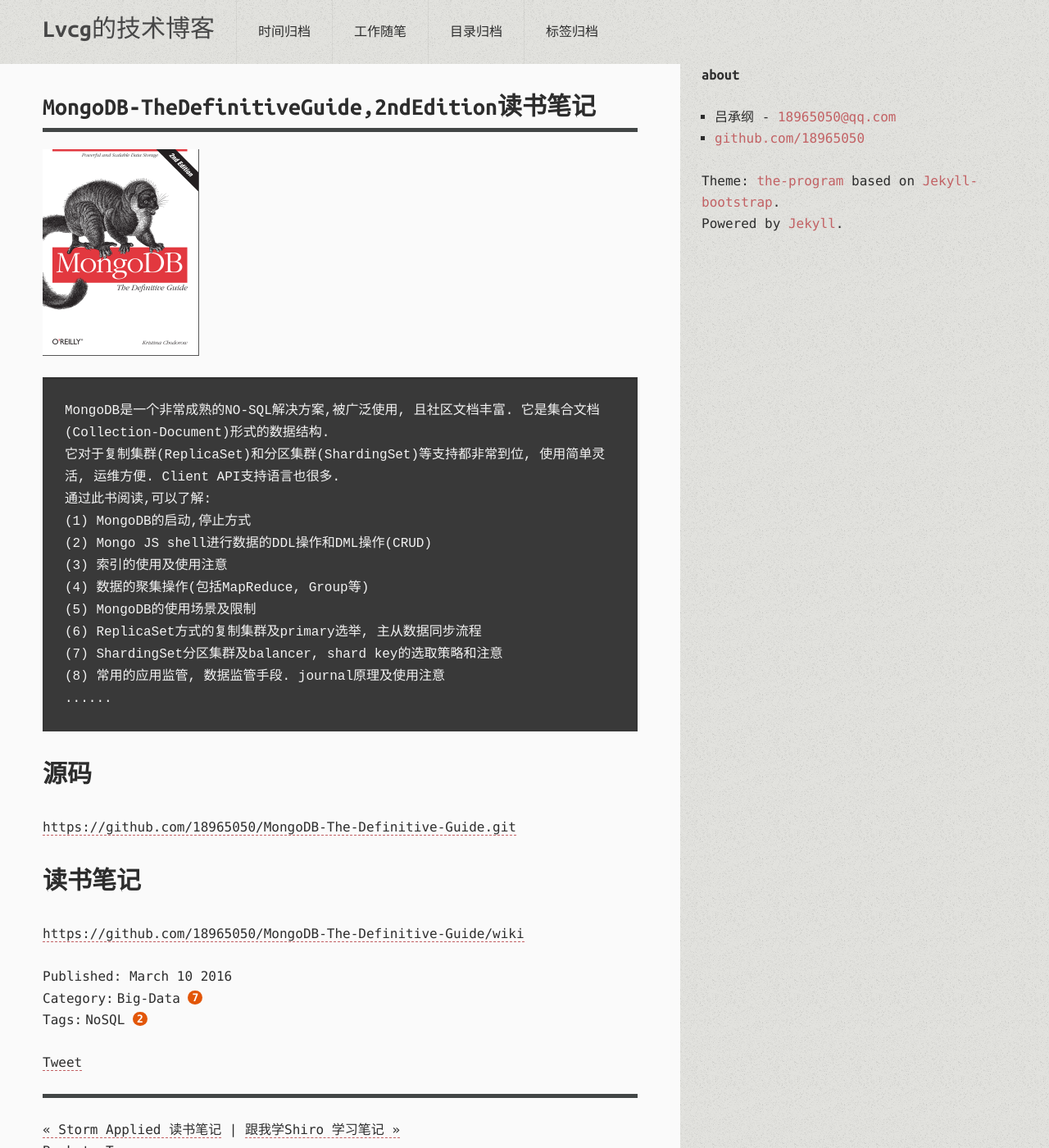
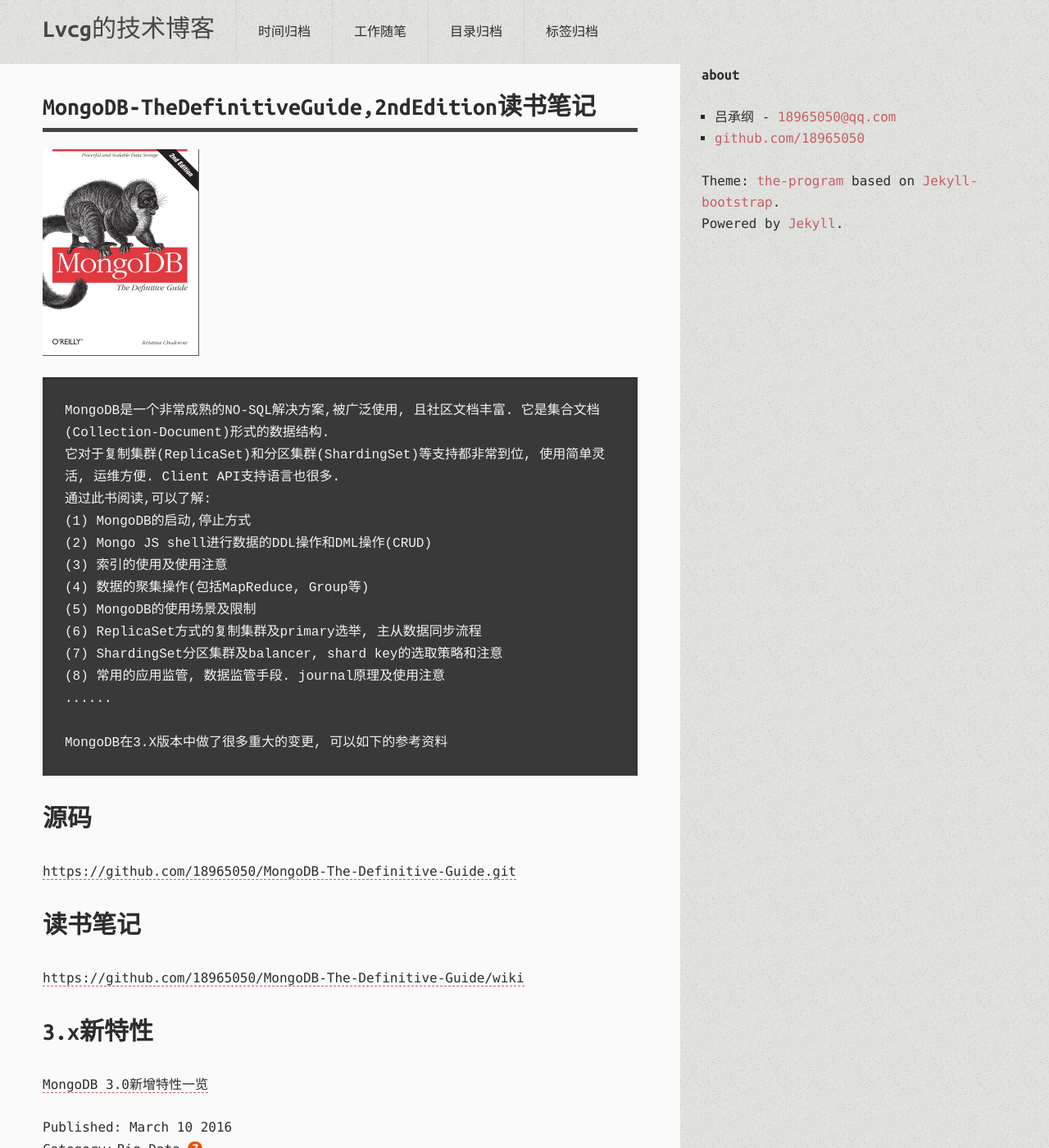
Before and after one commit to 18965050/18965050.github.io, a Jekyll site: the page built from _posts/2016-03-10-mongodbthedefinitiveguide.md, in a window 1280 px wide and 1400 px high. Shown: the whole window at 82% size. Built offline with Jekyll 4.4.1, drawn with Linux system fonts in a browser that asks for light colours; comment, search, counter and statistics services are not loaded.

Commit message:
文档修改

```diff
--- a/_posts/2016-03-10-mongodbthedefinitiveguide.md
+++ b/_posts/2016-03-10-mongodbthedefinitiveguide.md
@@ -23,9 +23,14 @@
     (8) 常用的应用监管, 数据监管手段. journal原理及使用注意
     ......
 
+    MongoDB在3.X版本中做了很多重大的变更, 可以如下的参考资料
+
 ## 源码
 [https://github.com/18965050/MongoDB-The-Definitive-Guide.git](https://github.com/18965050/MongoDB-The-Definitive-Guide.git "MongoDB-TheDefinitiveGuide,2ndEdition源码")
 
 
 ## 读书笔记
 [https://github.com/18965050/MongoDB-The-Definitive-Guide/wiki](https://github.com/18965050/MongoDB-The-Definitive-Guide/wiki "MongoDB-TheDefinitiveGuide,2ndEdition读书笔记")
+
+## 3.x新特性
+[MongoDB 3.0新增特性一览](http://www.open-open.com/lib/view/open1427078982824.html "MongoDB 3.0新增特性一览")
```
Also changed, not shown: work/zabbix.md (+1 -1 lines).
